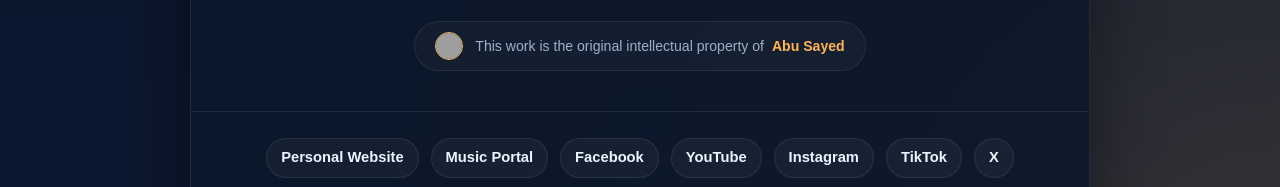
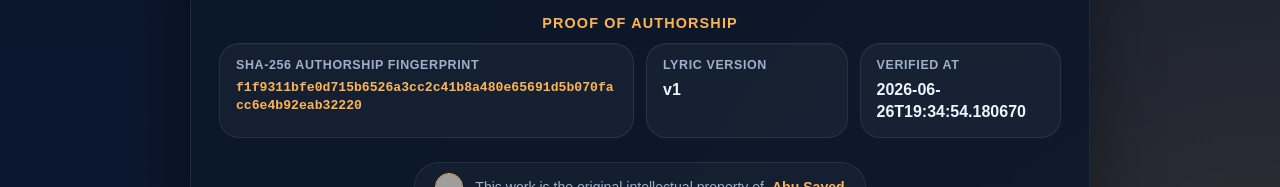
Before and after one commit to ImAbuSayed/le-secret-de-ton-sourire, a plain HTML site: page index.html in a window 1280 px wide. Shown: the part 2652-2839 px from the top of the page. Drawn offline with Linux system fonts and the light colour scheme; grey boxes are pictures that could not be loaded.

Commit message:
feat: update song assets v1 with signed GPG commit [verified]

```diff
--- a/index.html
+++ b/index.html
@@ -617,6 +617,26 @@
                 </div>
             </div>
 
+            <div class="details-block">
+                <div class="details-title">Proof of Authorship</div>
+                <div class="meta-grid">
+
+            <div class="meta-card" style="grid-column: span 2;">
+                <span class="meta-label">SHA-256 Authorship Fingerprint</span>
+                <strong style="word-break: break-all; font-family: monospace; font-size: 0.82rem; color: var(--accent);">f1f9311bfe0d715b6526a3cc2c41b8a480e65691d5b070facc6e4b92eab32220</strong>
+            </div>
+            <div class="meta-card">
+                <span class="meta-label">Lyric Version</span>
+                <strong>v1</strong>
+            </div>
+            <div class="meta-card">
+                <span class="meta-label">Verified At</span>
+                <strong>2026-06-26T19:34:54.180670</strong>
+            </div>
+
+                </div>
+            </div>
+
             <div style="text-align: center;">
                 <div class="copyright-attribution-profile-card">
                     <img src="https://encrypted-tbn0.gstatic.com/images?q=tbn:ANd9GcQvEV_0J1Bu0dhUhOUIO0jW6C1QudSf71LJUw3E6pv6lQkQmGWrGORMJHTcs8pug_PyMbptFe2om4_PvqMqzEbpVCL3XnL89rAXYSnlJw&s=10" alt="Singer Abu Sayed">
```
Also changed, not shown: excerpts/Bridge-Preview.txt (added), excerpts/Chorus-Preview.txt (added), excerpts/Final-Chorus-Preview.txt (added), excerpts/Hook-Preview.txt (added), excerpts/Pre-Chorus-2-Preview.txt (added), excerpts/Pre-Chorus-3-Preview.txt (added), excerpts/Pre-Chorus-Preview.txt (added), excerpts/Verse-1-Preview.txt (added), excerpts/Verse-2-Preview.txt (added), excerpts/Verse-3-Preview.txt (added), hashes.txt (added), llms.txt, lyrics_backup/2026-06-26_le-secret-de-ton-sourire-v1.txt (added), manifest.json (added), 1 other file.
